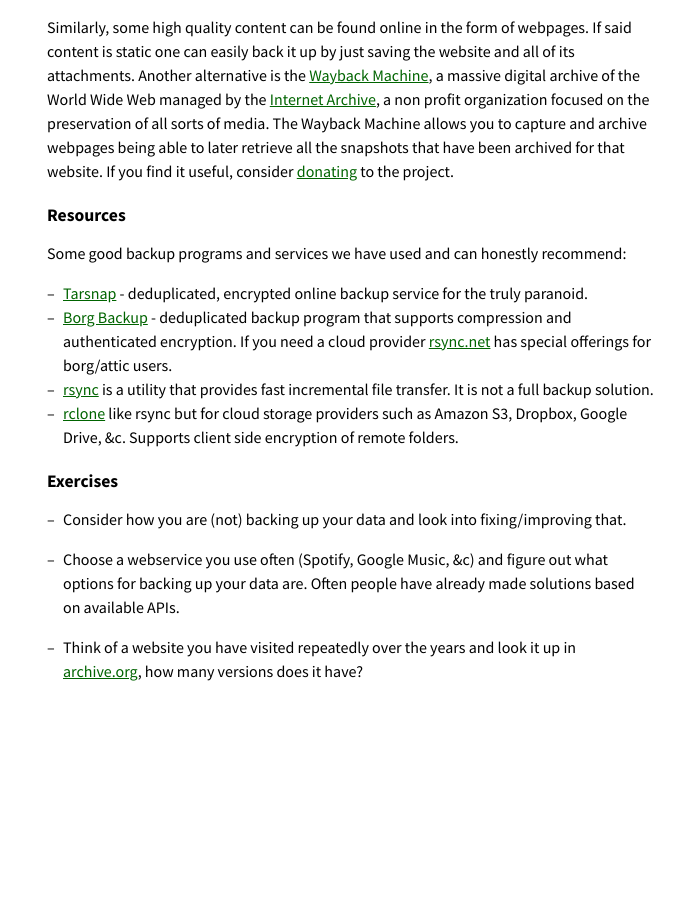
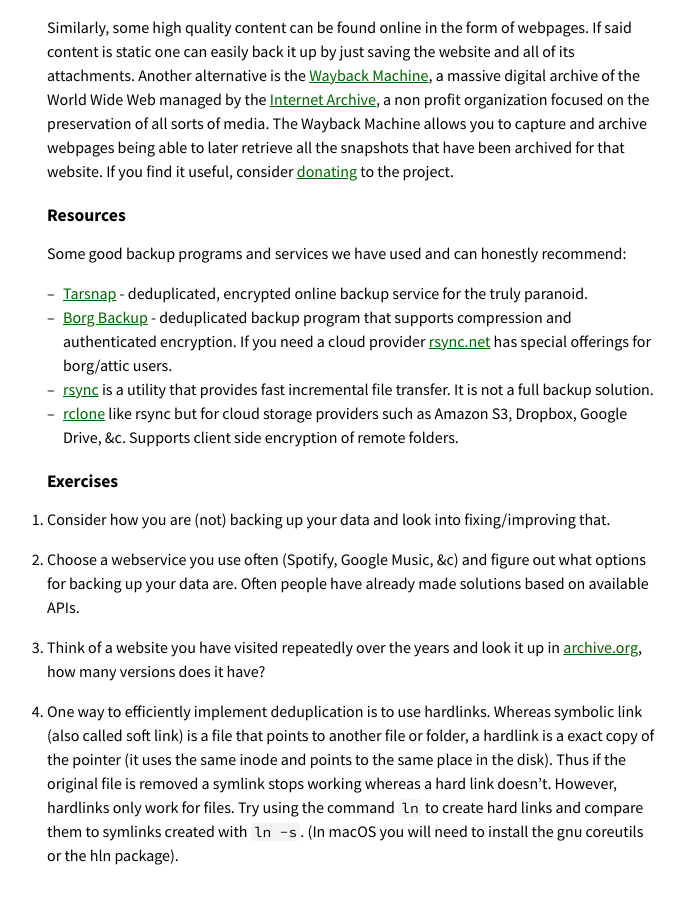
Before and after one commit to missing-semester-cn/missing-semester-cn.github.io, a Jekyll site: the page built from backups.md, in a window 1280 px wide and 900 px high, scrolled down 2204 px. Shown: the whole window, without its empty margins (289-975 px from the left). Built offline with Jekyll 4.4.1, drawn with Linux system fonts in a browser that asks for light colours; before the commit the page ends 2920 px from its top, so only the background shows below that.

Commit message:
Make exercises use number bullets

```diff
--- a/backups.md
+++ b/backups.md
@@ -80,8 +80,10 @@
 
 ## Exercises
 
-- Consider how you are (not) backing up your data and look into fixing/improving that.
+1. Consider how you are (not) backing up your data and look into fixing/improving that.
 
-- Choose a webservice you use often (Spotify, Google Music, &c) and figure out what options for backing up your data are. Often people have already made solutions based on available APIs.
+1. Choose a webservice you use often (Spotify, Google Music, &c) and figure out what options for backing up your data are. Often people have already made solutions based on available APIs.
 
-- Think of a website you have visited repeatedly over the years and look it up in [archive.org](https://archive.org/web/), how many versions does it have?
+1. Think of a website you have visited repeatedly over the years and look it up in [archive.org](https://archive.org/web/), how many versions does it have?
+
+1. One way to efficiently implement deduplication is to use hardlinks. Whereas symbolic link (also called soft link) is a file that points to another file or folder, a hardlink is a exact copy of the pointer (it uses the same inode and points to the same place in the disk). Thus if the original file is removed a symlink stops working whereas a hard link doesn't. However, hardlinks only work for files. Try using the command `ln` to create hard links and compare them to symlinks created with `ln -s`. (In macOS you will need to install the gnu coreutils or the hln package).
```
Also changed, not shown: automation.md (+3 -3 lines), command-line.md (+6 -6 lines), shell.md (+1 -1 lines).
